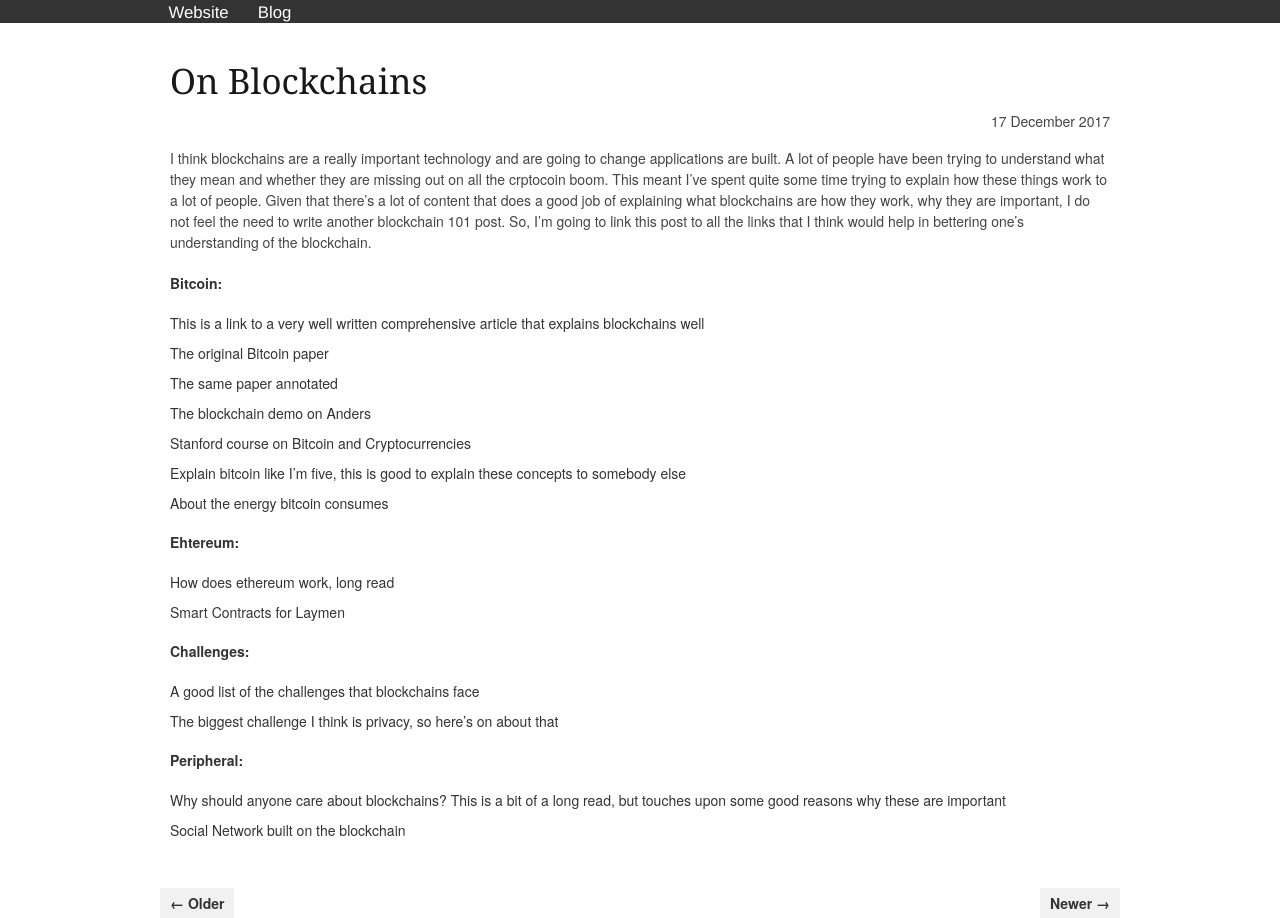
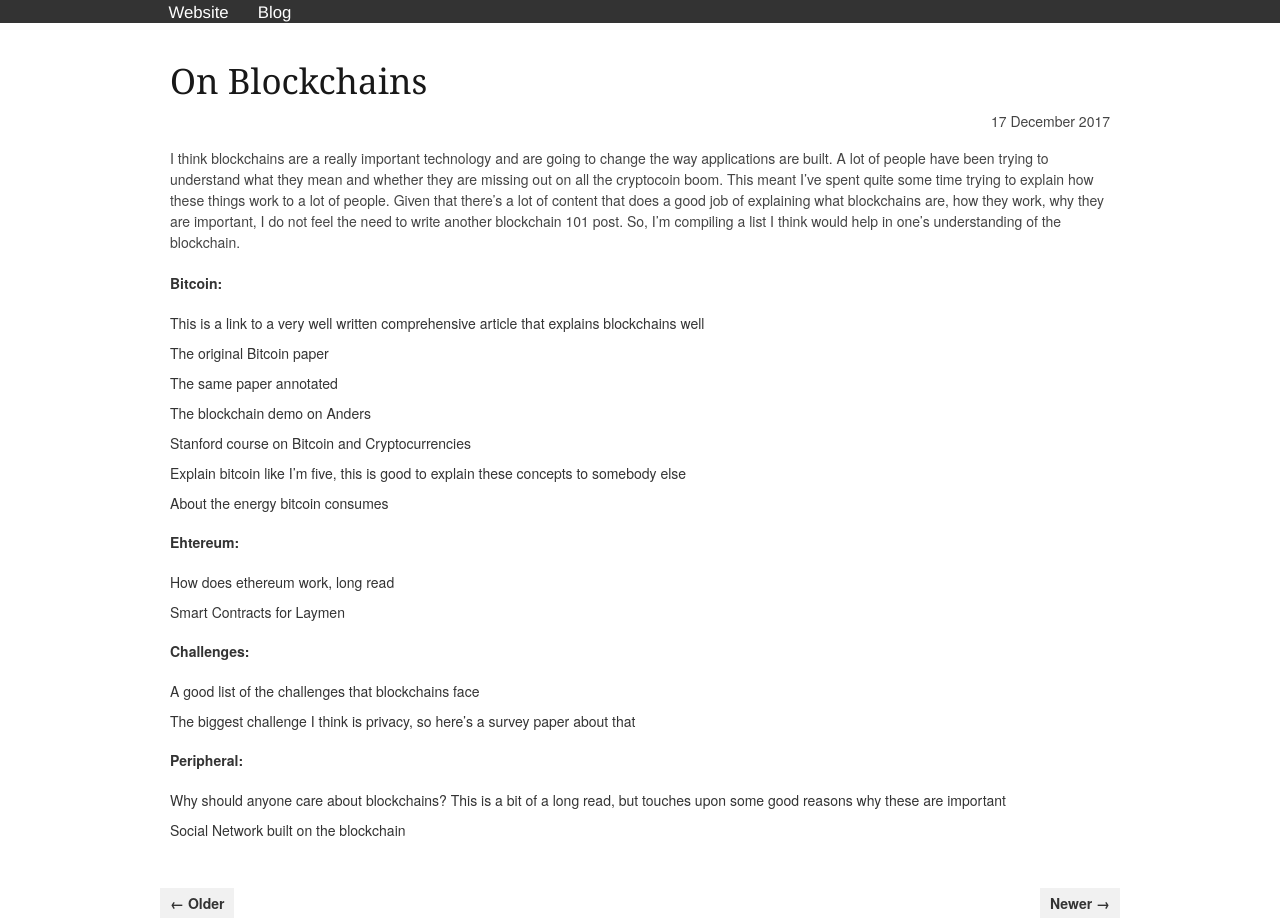
Before and after one commit to arelangi/adityarelangi.com, a Jekyll site: the page blog/blockchains.html, which Jekyll copies as it is, in a window 1280 px wide. Built offline with Jekyll 4.4.1, drawn with Linux system fonts in a browser that asks for light colours.

Commit message:
Spell check on blockchains post

```diff
--- a/blog/blockchains.html
+++ b/blog/blockchains.html
@@ -27,7 +27,7 @@
 		<span class="post-date">17 December 2017</span>
 
 		<div class="content">
-			<p>I think blockchains are a really important technology and are going to change applications are built. A lot of people have been trying to understand what they mean and whether they are missing out on all the crptocoin boom. This meant I’ve spent quite some time trying to explain how these things work to a lot of people. Given that there’s a lot of content that does a good job of explaining what blockchains are how they work, why they are important, I do not feel the need to write another blockchain 101 post. So, I’m going to link this post to all the links that I think would help in bettering one’s understanding of the blockchain.</p>
+			<p>I think blockchains are a really important technology and are going to change the way applications are built. A lot of people have been trying to understand what they mean and whether they are missing out on all the cryptocoin boom. This meant I’ve spent quite some time trying to explain how these things work to a lot of people. Given that there’s a lot of content that does a good job of explaining what blockchains are, how they work, why they are important, I do not feel the need to write another blockchain 101 post. So, I’m compiling a list I think would help in one’s understanding of the blockchain.</p>
 
 <!--excerpt-->
 
@@ -54,7 +54,7 @@
 
 <ul>
   <li><a href="https://medium.com/@preethikasireddy/fundamental-challenges-with-public-blockchains-253c800e9428">A good list of the challenges that blockchains face</a></li>
-  <li><a href="https://www.r3.com/wp-content/uploads/2017/06/survey_confidentiality_privacy_R3.pdf">The biggest challenge I think is privacy, so here’s on about that</a></li>
+  <li><a href="https://www.r3.com/wp-content/uploads/2017/06/survey_confidentiality_privacy_R3.pdf">The biggest challenge I think is privacy, so here’s a survey paper about that</a></li>
 </ul>
 
 <p><strong>Peripheral:</strong></p>
--- a/blog/index.html
+++ b/blog/index.html
@@ -46,7 +46,7 @@
   	<h3><a href="/blog//blockchains">On Blockchains</a></h3>
   	<span class="post-date">17 December 2017 </span><br/><br/>
 
-  	<p>I think blockchains are a really important technology and are going to change applications are built. A lot of people have been trying to understand what they mean and whether they are missing out on all the crptocoin boom. This meant I’ve spent quite some time trying to explain how these things work to a lot of people. Given that there’s a lot of content that does a good job of explaining what blockchains are how they work, why they are important, I do not feel the need to write another blockchain 101 post. So, I’m going to link this post to all the links that I think would help in bettering one’s understanding of the blockchain.</p>
+  	<p>I think blockchains are a really important technology and are going to change the way applications are built. A lot of people have been trying to understand what they mean and whether they are missing out on all the cryptocoin boom. This meant I’ve spent quite some time trying to explain how these things work to a lot of people. Given that there’s a lot of content that does a good job of explaining what blockchains are, how they work, why they are important, I do not feel the need to write another blockchain 101 post. So, I’m compiling a list I think would help in one’s understanding of the blockchain.</p>
 
 
 
```
